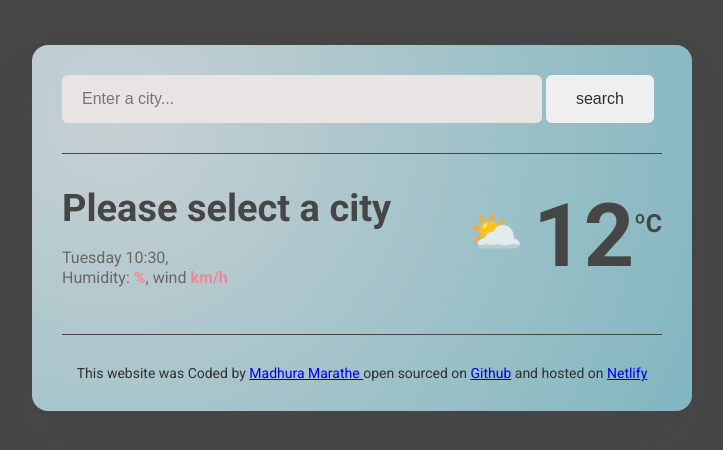
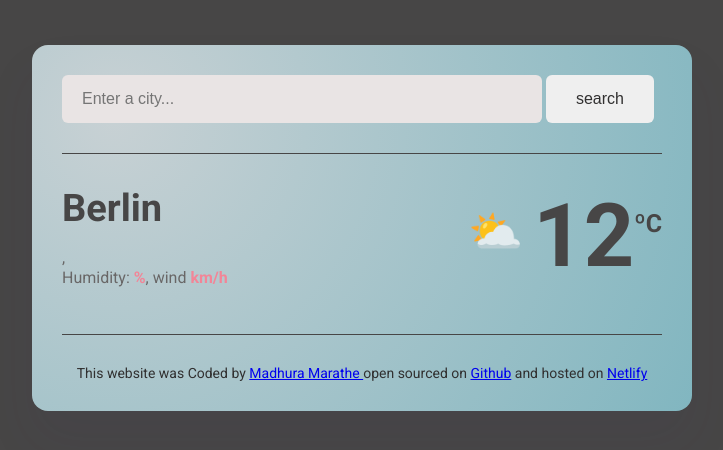
Before and after one commit to madhuracodes/weather-forecast, a plain HTML site: page index.html in a window 1280 px wide. Shown: the whole page, without its empty margins (278-1001 px from the left). Drawn offline with nearby package versions, Linux system fonts and the light colour scheme; no server answers.

Commit message:
Update index.html

```diff
--- a/index.html
+++ b/index.html
@@ -30,9 +30,9 @@
       <main>
         <div class="weather-app-data">
           <div>
-            <h1 class="weather-app-city" id="city">Please select a city</h1>
+            <h1 class="weather-app-city" id="city">Berlin</h1>
             <p class="weather-app-details">
-              <span id="time">Tuesday 10:30</span>,
+              <span id="time"></span>,
               <span id="description"></span>
               <br />
               Humidity: <strong id="humidity"></strong><strong>%</strong>, wind
```
